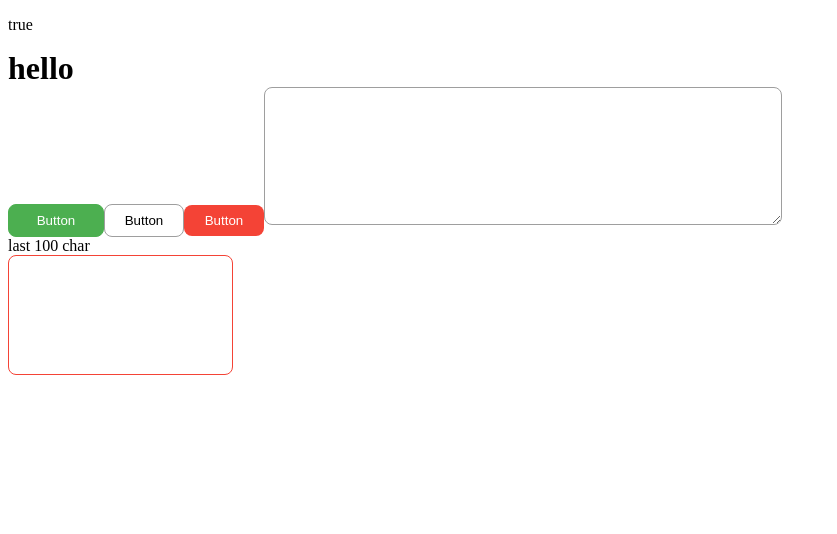
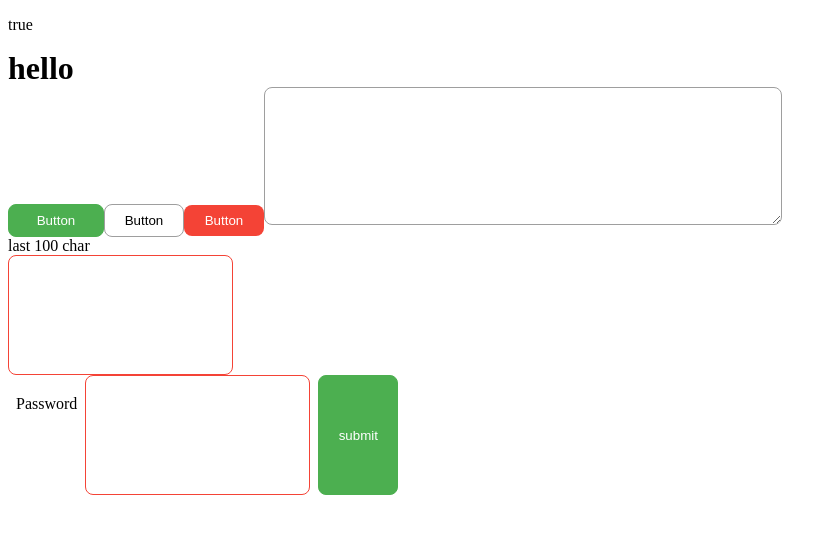
Before and after one commit to kothru/react-app, a React app: page / in a window 1280 px wide. Shown: the top 534 px of the page, without its empty margins (0-837 px from the left). Built offline with nearby package versions, Linux system fonts and the light colour scheme.

Commit message:
add passform comp

```diff
--- a/src/App.tsx
+++ b/src/App.tsx
@@ -1,6 +1,7 @@
 import { Button } from "./libs/Button"
 import { Heading } from "./libs/Heading"
 import { Input } from "./libs/Input"
+import { PasswordForm } from "./libs/PasswordForm"
 import { Text } from "./libs/Text"
 import { TextArea } from "./libs/Textarea"
 
@@ -16,6 +17,7 @@
       <Button onClick={() => console.log('clicked')} title="Button" type="error" />
       <TextArea width={500} maxLength={100} />
       <Input type="text" error />
+      <PasswordForm onSubmit={(password) => console.log(password)} />
     </>
   )
 }
--- /dev/null
+++ b/src/libs/PasswordForm.tsx
@@ -0,0 +1,44 @@
+import { VFC, useCallback, useEffect, useState, ChangeEvent } from "react";
+import styled from "styled-components"
+import { Button } from "./Button";
+import { fontSize, space } from "./constants"
+import { Input } from "./Input"
+
+type Props = {
+  onSubmit: (password: string) => void
+}
+export const PasswordForm: VFC<Props> = ({ onSubmit }) => {
+  const [value, setValue] = useState<string>('')
+  const handleChange = (event: ChangeEvent<HTMLInputElement>) => {
+    setValue(event.currentTarget.value)
+  }
+  const handleKeyDown = useCallback((e: KeyboardEvent) => {
+    if (e.key === 'Enter') {
+      onSubmit(value)
+    }
+  }, [value])
+  useEffect(() => {
+    document.addEventListener('keydown', handleKeyDown)
+    return () => document.removeEventListener('keydown', handleKeyDown)
+  }, [handleKeyDown])
+  return (
+    <Wrapper>
+      <Label htmlFor="password">Password</Label>
+      <InputForm id="password" type="password" onChange={(e) => handleChange(e)} error={value.length < 8} />
+      <Button onClick={() => onSubmit(value)} title="submit" type="primary" />
+    </Wrapper>
+  )
+}
+
+
+const Wrapper = styled.div`
+  display: flex;
+`
+const Label = styled.label`
+  margin: ${space.m};
+  font-size: ${fontSize.m};
+  line-height: 42px;
+`
+const InputForm = styled(Input)`
+  margin-right: ${space.m};
+`
```
